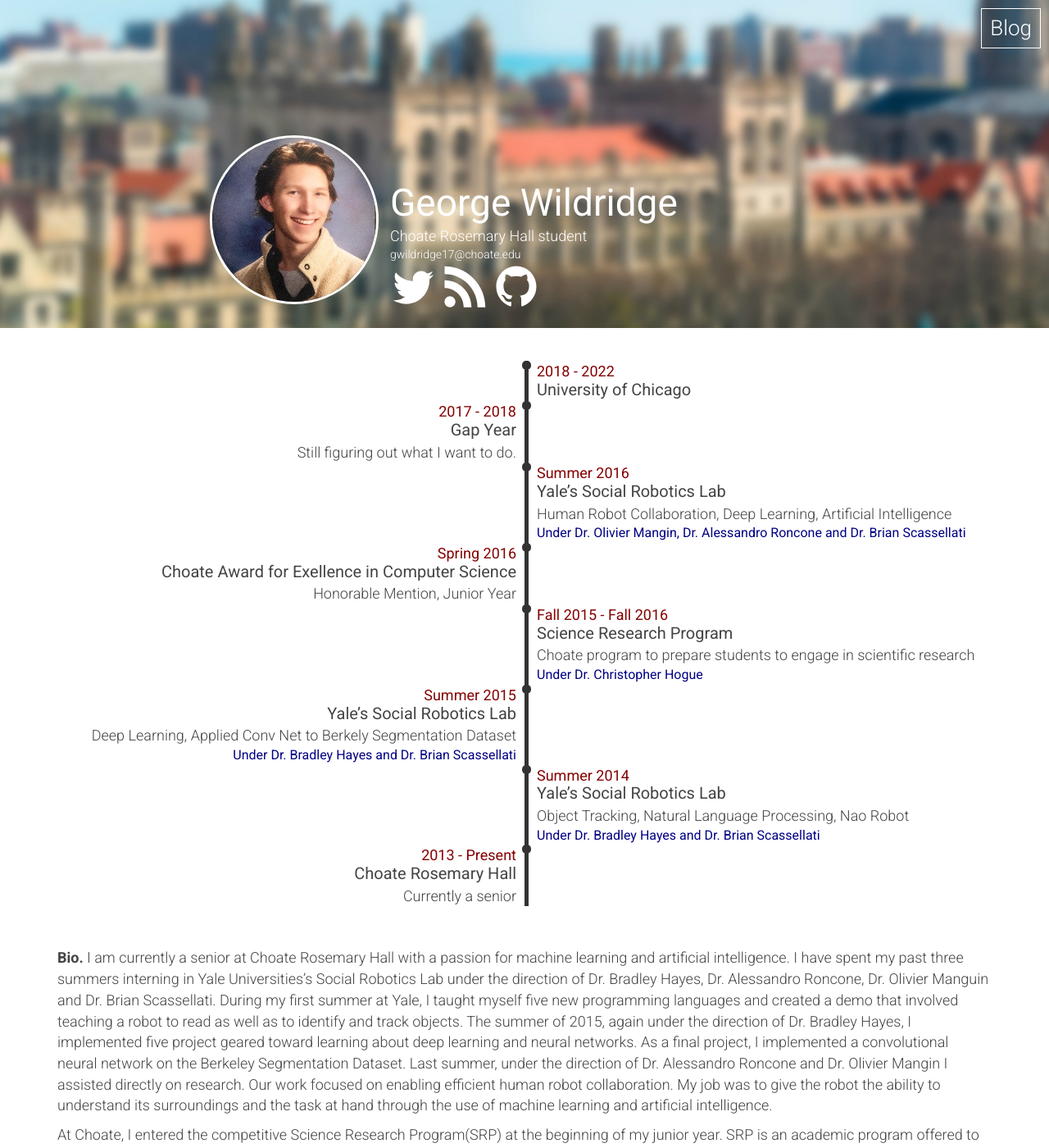
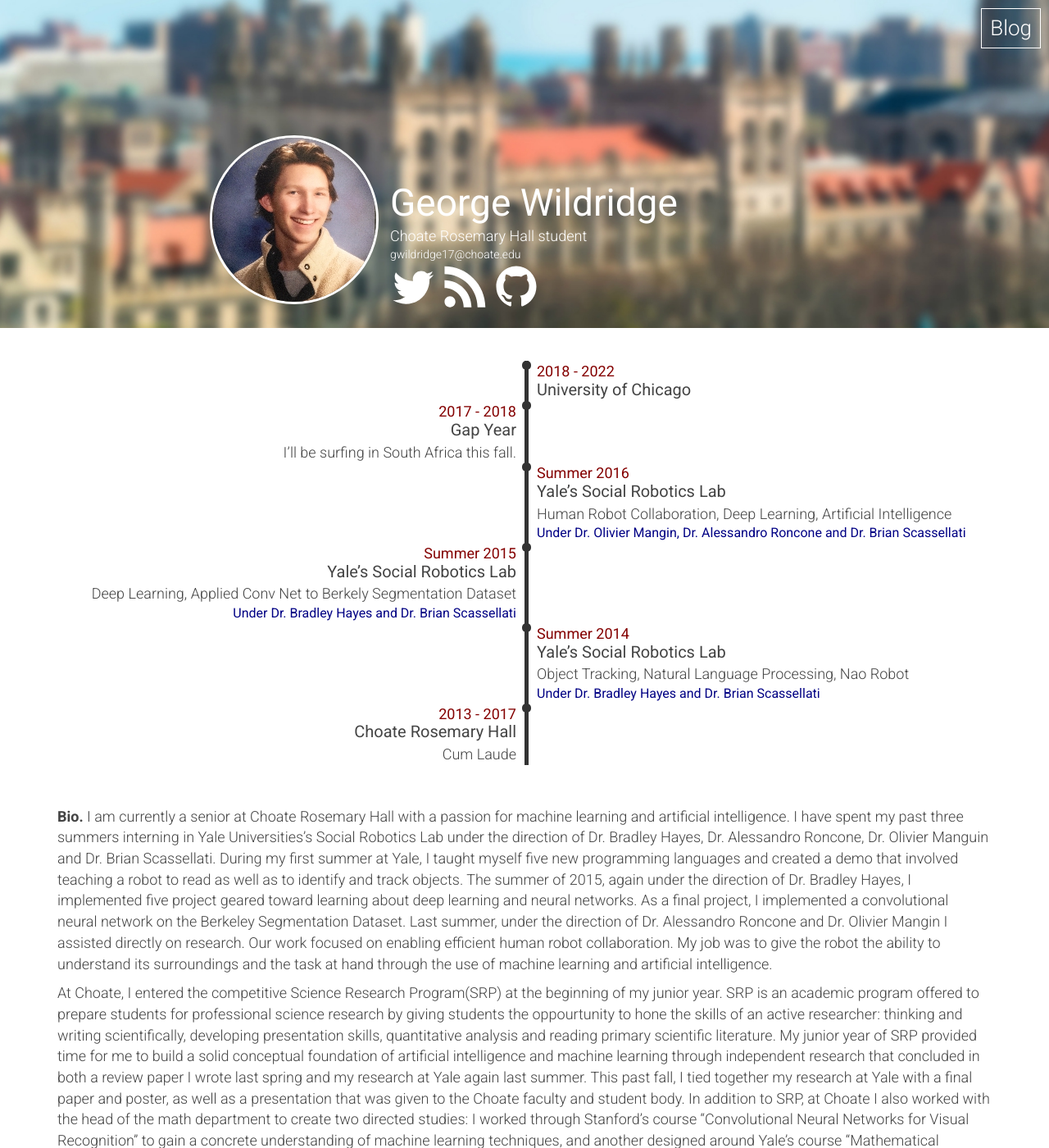
Before and after one commit to georgewildridge/georgewildridgeoriginalwebsite, a Jekyll site: the page built from index.md, in a window 1280 px wide and 1400 px high. Shown: the whole window at 82% size. Built offline with Jekyll 4.4.1, drawn with Linux system fonts in a browser that asks for light colours.

Commit message:
Reduced Timeline

```diff
--- a/_data/timeline.yml
+++ b/_data/timeline.yml
@@ -3,7 +3,7 @@
 
 - date: 2017 - 2018
   title: Gap Year
-  description: Still figuring out what I want to do.
+  description: I'll be surfing in South Africa this fall.
 
 
 - date: Summer 2016
@@ -11,15 +11,15 @@
   description: Human Robot Collaboration, Deep Learning, Artificial Intelligence
   workedunder: Under Dr. Olivier Mangin, Dr. Alessandro Roncone and Dr. Brian Scassellati
 
-- date: Spring 2016
-  title: Choate Award for Exellence in Computer Science
-  description: Honorable Mention, Junior Year
+# - date: Spring 2016
+#   title: Choate Award for Exellence in Computer Science
+#   description: Honorable Mention, Junior Year
 
 
-- date: Fall 2015 - Fall 2016
-  title: Science Research Program
-  description: Choate program to prepare students to engage in scientific research
-  workedunder: Under Dr. Christopher Hogue
+# - date: Fall 2015 - Fall 2016
+#   title: Science Research Program
+#   description: Choate program to prepare students to engage in scientific research
+#   workedunder: Under Dr. Christopher Hogue
 
 - date: Summer 2015
   title: Yale's Social Robotics Lab
@@ -32,6 +32,6 @@
   workedunder: Under Dr. Bradley Hayes and Dr. Brian Scassellati
 
 
-- date: 2013 - Present
+- date: 2013 - 2017
   title: Choate Rosemary Hall
-  description: Currently a senior
+  description: Cum Laude
```
